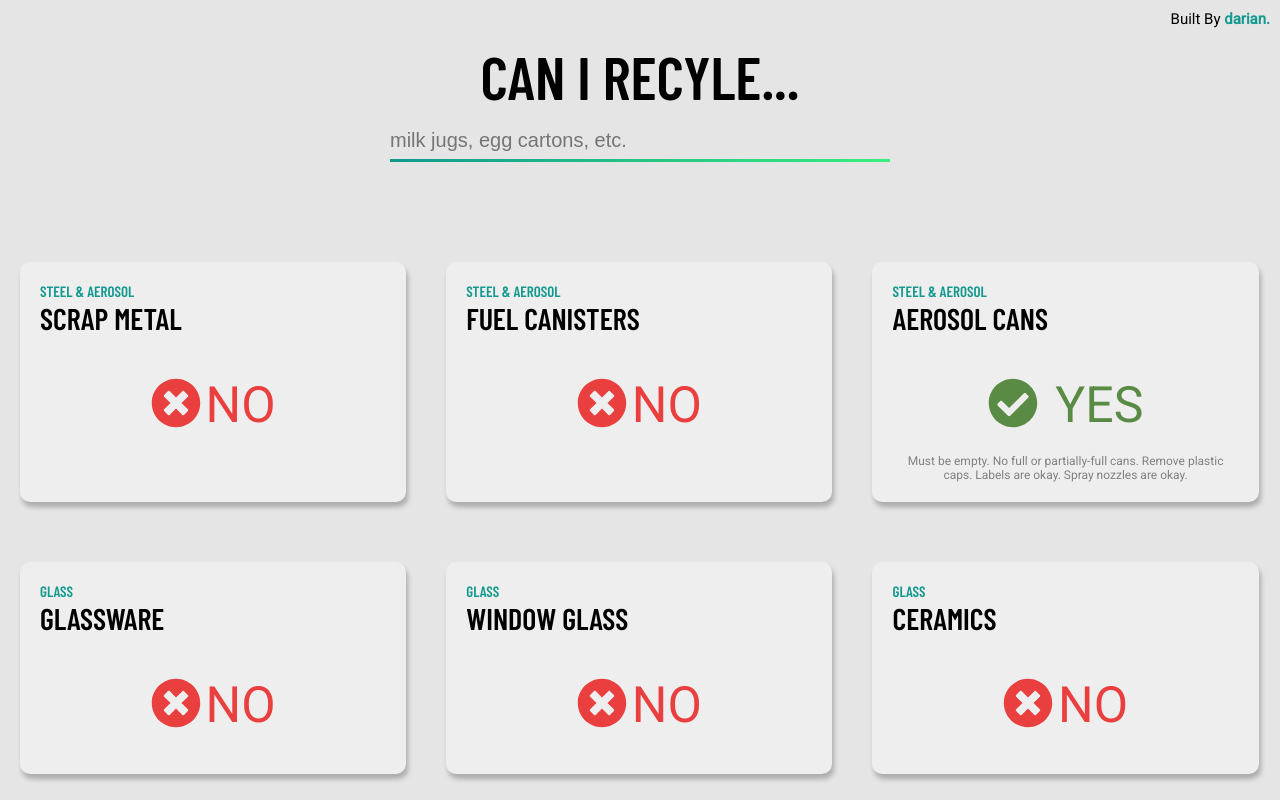
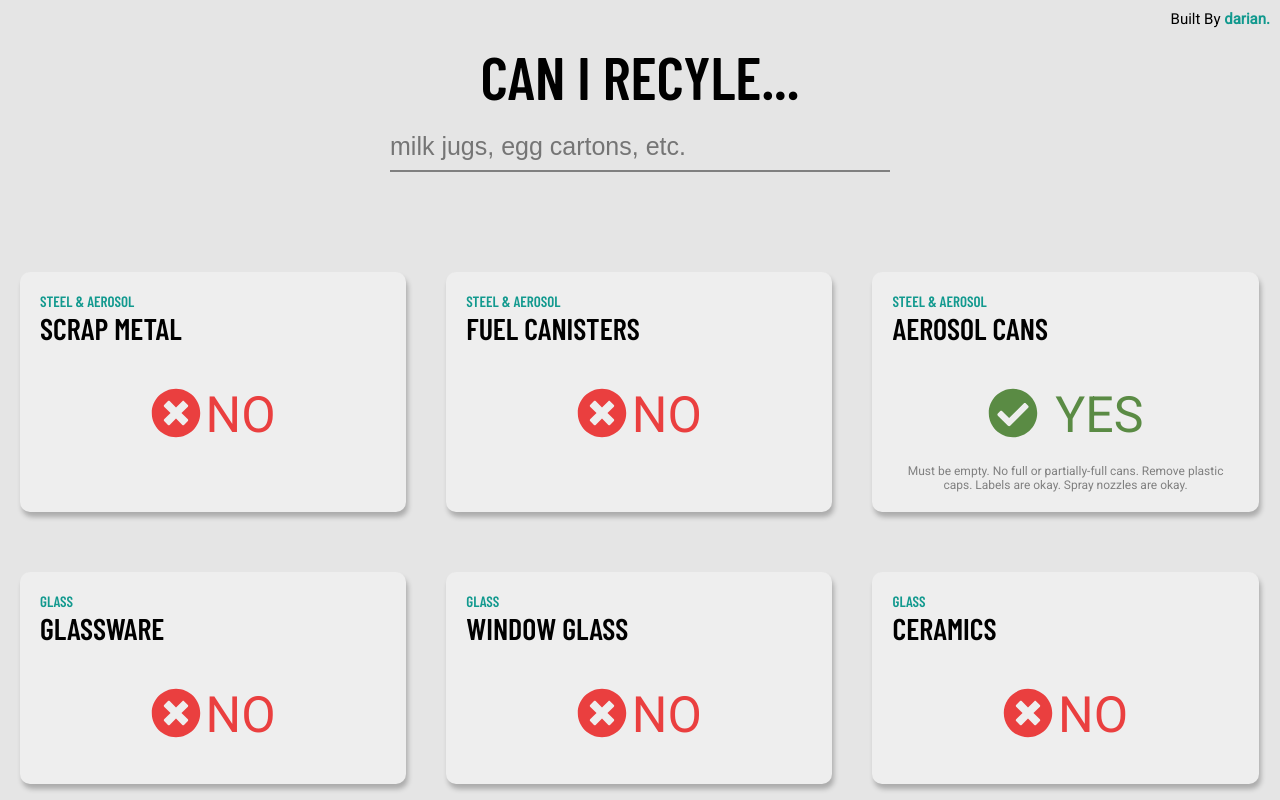
Before and after one commit to darnocer/can-i-recycle, a React (Create React App) app: page / in a window 1280 px wide. Shown: the top 800 px of the page. Built offline with nearby package versions, Linux system fonts and the light colour scheme.

Commit message:
input style

```diff
--- a/src/App.js
+++ b/src/App.js
@@ -29,7 +29,7 @@ function App() {
     let result = [];
     console.log(value);
     result = allData.filter((data) => {
-      return data.keywords.search(value) != -1;
+      return data.keywords.search(value) !== -1;
     });
     setFilteredData(result);
   };
--- a/src/index.css
+++ b/src/index.css
@@ -55,14 +55,10 @@ a {
     border-bottom: 2px solid grey;
     outline: 0;
     background: transparent;
-    min-height: 40px;
+    min-height: 50px;
     width: 100%;
     max-width: 500px;
-    font-size: 2rem; }
-    .header .search:focus {
-      border-width: 3px;
-      border-image: linear-gradient(to right, #11998e, #38ef7d);
-      border-image-slice: 1; }
+    font-size: 2.5rem; }
   .header .attribution {
     position: absolute;
     right: 0;
--- a/src/styles/sass/layout/_header.scss
+++ b/src/styles/sass/layout/_header.scss
@@ -13,16 +13,10 @@
     border-bottom: 2px solid grey;
     outline: 0;
     background: transparent;
-    min-height: 40px;
+    min-height: 50px;
     width: 100%;
     max-width: 500px;
-    font-size: 2rem;
-
-    &:focus {
-      border-width: 3px;
-      border-image: linear-gradient(to right, #11998e, #38ef7d);
-      border-image-slice: 1;
-    }
+    font-size: 2.5rem;
   }
 
   .attribution {
```
